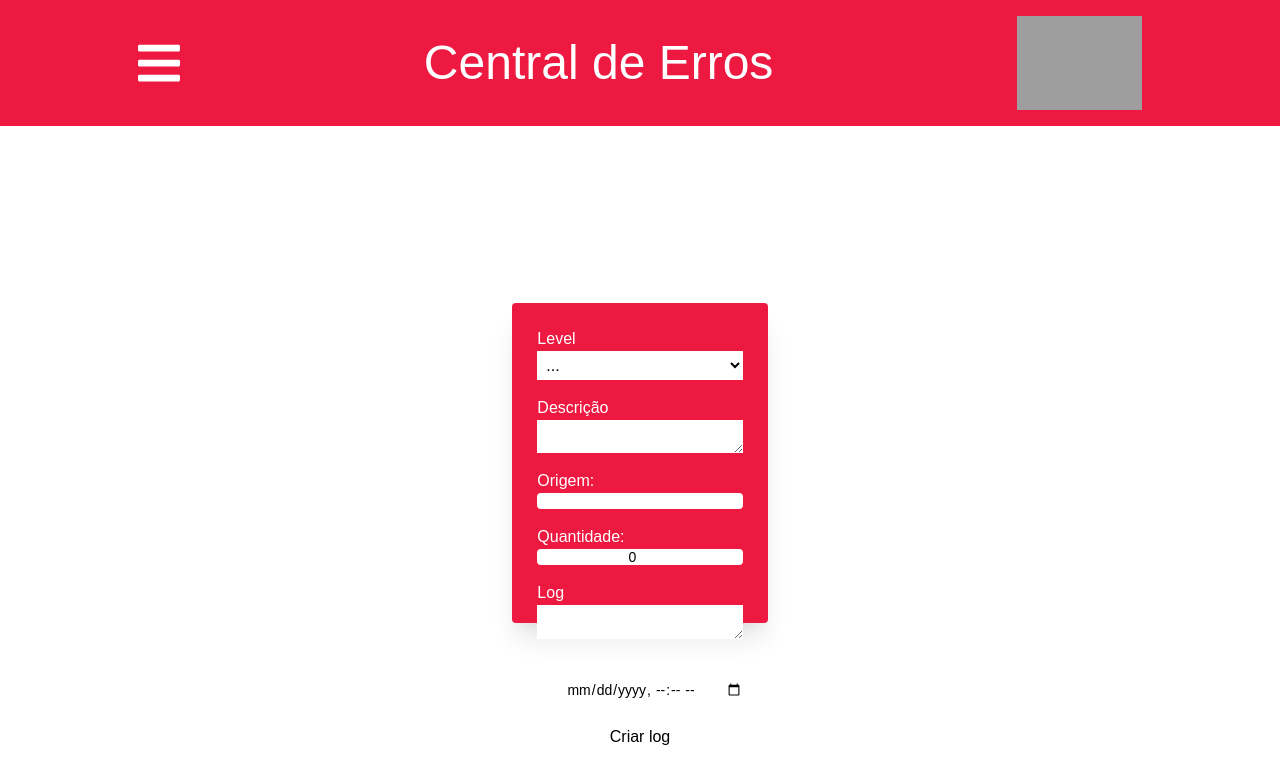
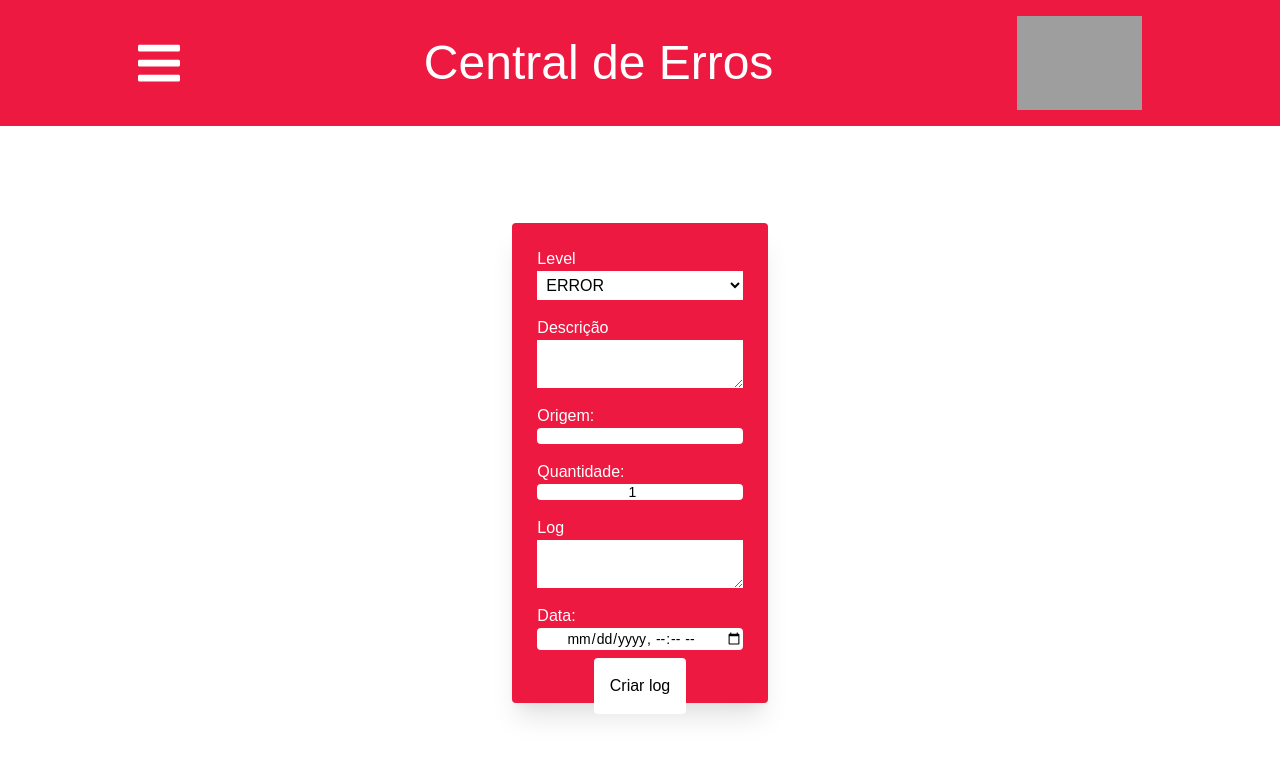
Before and after one commit to vitor-rc1/central-erros-front, a React (Create React App) app: page /createLog in a window 1280 px wide. Shown: the top 784 px of the page. Built offline with nearby package versions, Linux system fonts and the light colour scheme; grey boxes are pictures that could not be loaded.

Commit message:
criaçao do Log

```diff
--- a/src/components/LogForm.jsx
+++ b/src/components/LogForm.jsx
@@ -1,19 +1,23 @@
-import React, { useState } from 'react';
-import PopUpCreatedAccount from './PopUpCreatedAccount';
+import React, { useState, useEffect } from 'react';
+import { Redirect } from 'react-router-dom';
+import { FontAwesomeIcon } from '@fortawesome/react-fontawesome';
+import { faCheckCircle } from '@fortawesome/free-solid-svg-icons';
 import Loading from '../loading.gif';
 import convertDateTime from '../helpers/convertDateTime';
 
 function RegisterForm() {
+  const Authorization = localStorage.getItem('Authorization') || '';
+  const [registerState, setRegisterState] = useState('');
+  const [erros, setErros] = useState({});
+
   const [description, setDescription] = useState('');
-  const [erros, setErros] = useState({});
-  const [level, setLevel] = useState('');
-  const [registerState, setRegisterState] = useState('');
+  const [level, setLevel] = useState('ERROR');
   const [source, setSource] = useState('');
-  const [quantity, setQuantity] = useState(0);
+  const [quantity, setQuantity] = useState(1);
   const [eventLog, setEventLog] = useState('');
   const [date, setDate] = useState('');
 
-  const submitLogin = (e) => {
+  const submitLogin = async (e) => {
     e.preventDefault();
     setRegisterState('loading');
     setErros({});
@@ -24,29 +28,37 @@ function RegisterForm() {
       source,
       quantity,
       eventLog,
-      convertedDate,
+      date: convertedDate,
     };
 
-    console.log(loggerObject);
-    // fetch('https://centraldeerrosjava.herokuapp.com/loggers', {
-    //   method: 'POST',
-    //   headers: {
-    //     'Content-Type': 'application/json',
-    //   },
-    //   body: JSON.stringify(loginObject),
-    // })
-    //   .then((response) => response.text())
-    //   .then((json) => {
-    //     console.log(json);
-    //     if (json === 'Usuário cadastrado com sucesso') return setRegisterState('created');
-    //     setRegisterState('');
-    //     return setErros(json);
-    //   });
+    const response = await fetch('https://centraldeerrosjava.herokuapp.com/loggers', {
+      method: 'POST',
+      headers: {
+        'Content-Type': 'application/json',
+        Authorization,
+      },
+      body: JSON.stringify(loggerObject),
+    });
+    if (response.status === 201) {
+      setRegisterState('done');
+    } else {
+      const responseErro = await response.json();
+      console.log(responseErro);
+      setErros(responseErro);
+    }
   };
 
+  useEffect(() => {
+    if (registerState === 'done') {
+      setTimeout(() => { setRegisterState('created'); }, 2000);
+    }
+  }, [registerState]);
+
   switch (registerState) {
+    case 'done':
+      return <FontAwesomeIcon icon={faCheckCircle} alt="done" size="5x" />;
     case 'created':
-      return <PopUpCreatedAccount />;
+      return <Redirect to="/dashboard" />;
     case 'loading':
       return <img src={Loading} alt="loading" />;
     default:
@@ -61,10 +73,7 @@ function RegisterForm() {
               type="level"
               required
             >
-              <option hidden>
-                ...
-              </option>
-              <option value="ERROR">ERROR</option>
+              <option defaultValue value="ERROR">ERROR</option>
               <option value="INFO">INFO</option>
               <option value="WARNING">WARNING</option>
             </select>
@@ -103,6 +112,7 @@ function RegisterForm() {
               name="quantity"
               id="quantity"
               value={quantity}
+              min="1"
               required
             />
           </label>
--- a/src/components/SideMenu.jsx
+++ b/src/components/SideMenu.jsx
@@ -28,6 +28,7 @@ function SideMenu() {
     <div className={menuState}>
       <Link to="/createLog">Criar Log</Link>
       <Link to="/viewLog">Visualizar Log por ID</Link>
+      <Link to="/dashboard">Logs</Link>
       <button type="button" onClick={leaveOperation}>
         Sair
       </button>
--- a/src/index.css
+++ b/src/index.css
@@ -90,6 +90,10 @@
     background-color: #ed1941;
     animation-name: fade;
     animation-duration: 2s;
+  }
+
+  .create-log {
+    @apply lg:h-3/5;
   }
 
   .form-container img {
--- a/src/pages/CreateLog.jsx
+++ b/src/pages/CreateLog.jsx
@@ -7,7 +7,7 @@ function CreateLog() {
   return (
     <section className="main-container">
       <Header sideMenu />
-      <div className="form-container">
+      <div className="form-container create-log">
         <LogForm />
       </div>
       <SideMenu />
```
